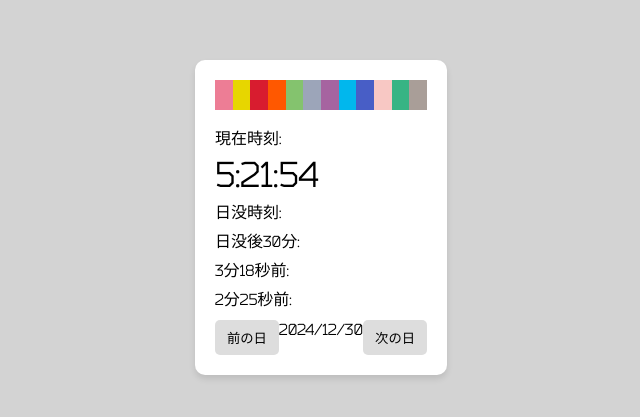
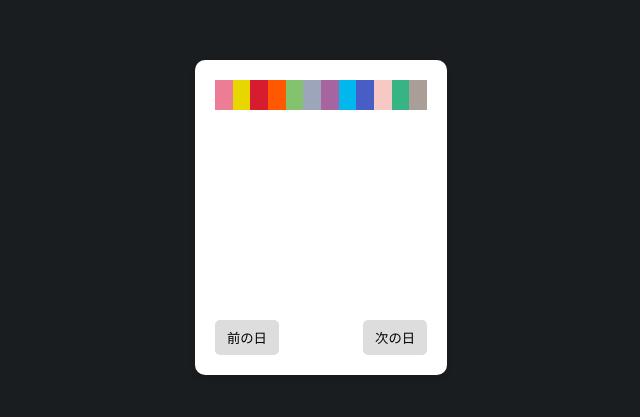
Before and after one commit to MenheraDev/MenheraDev.github.io, a plain HTML site: page bright.html in a window 1280 px wide. Shown: the part 183-600 px from the top of the page, without its empty margins (319-959 px from the left). Drawn offline with Linux system fonts and the light colour scheme; no server answers.

Commit message:
Update bright.html

```diff
--- a/bright.html
+++ b/bright.html
@@ -11,12 +11,13 @@
         }
         body {
             margin: 0;
-            background-color: #D3D3D3; /* グレーの背景 */
+            background-color: #1a1d1f; /* グレーの背景 */
             font-family: "Bender", sans-serif;
             display: flex;
             justify-content: center;
             align-items: center;
             height: 100vh;
+            color: white;
         }
         .container {
             max-width: 390px; /* iPhone13の幅 */
```
